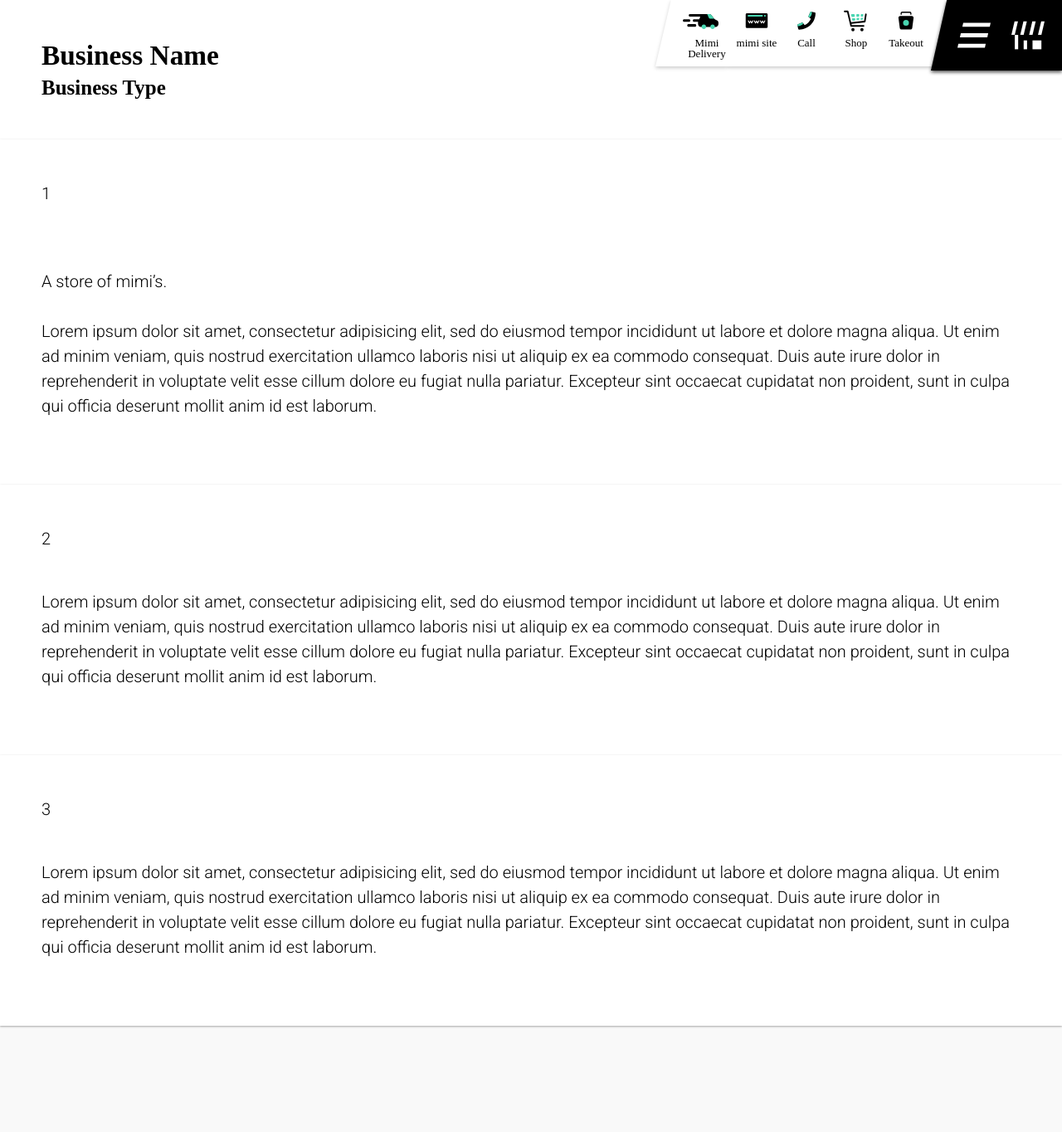
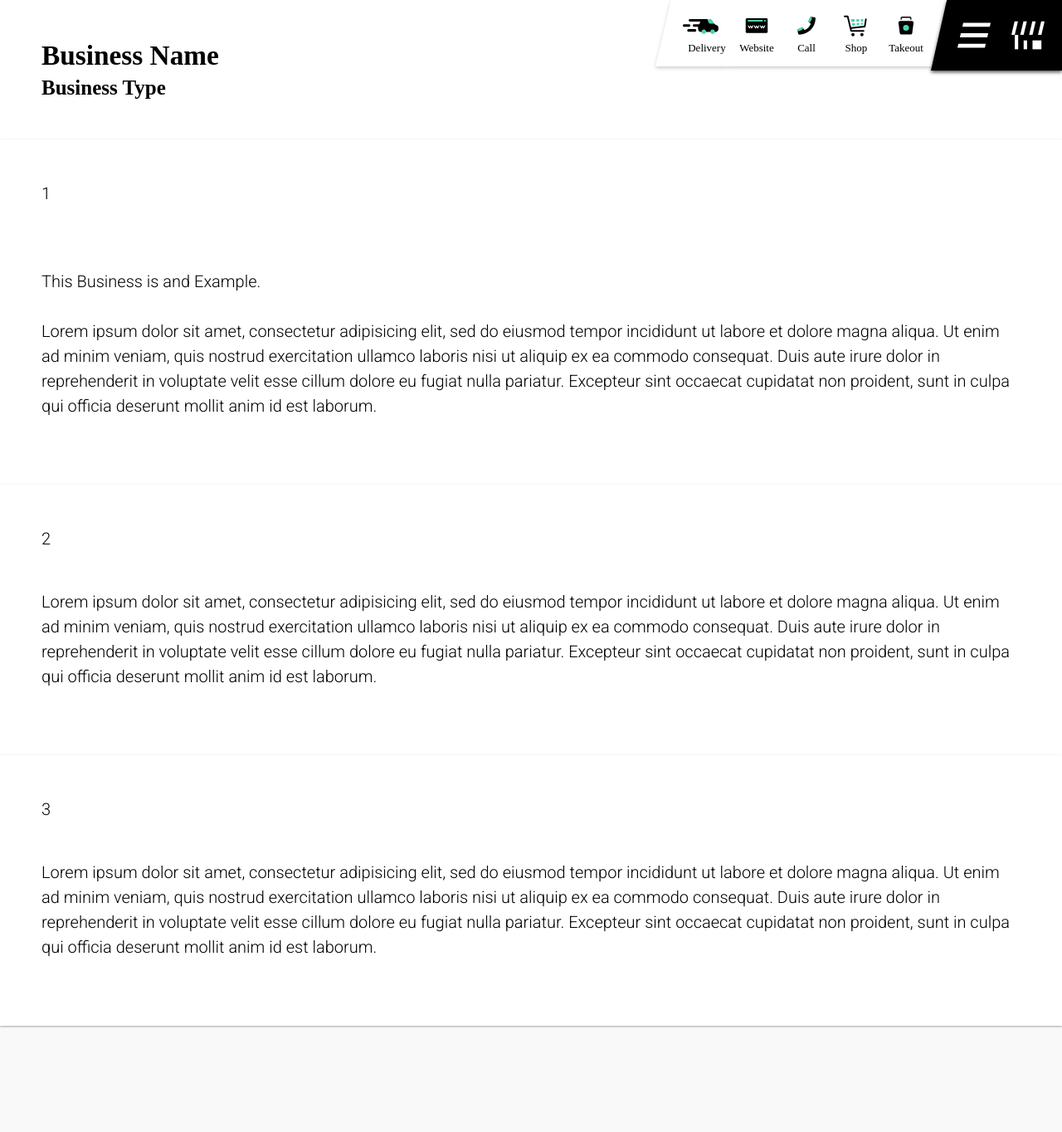
Before and after one commit to wabusiness/wa-business, a Jekyll site: the page built from _businesses/the-puyallup-restaurant-business.md, in a window 1280 px wide. Shown: the whole page at 83% size. Built offline with Jekyll 4.4.1, drawn with Linux system fonts in a browser that asks for light colours; some web fonts are replaced.

Commit message:
Update Business “the-puyallup-restaurant-business”

```diff
--- a/_businesses/the-puyallup-restaurant-business.md
+++ b/_businesses/the-puyallup-restaurant-business.md
@@ -1,22 +1,22 @@
 ---
-title: The Mimi Store
-description: A store of mimi's.
+title: Example Business
+description: This Business is and Example.
 layout: business
 categories: restaurant, puyallup
 hotbar:
-  - label: Mimi Delivery
+  - label: Delivery
     icon: /images/uploads/hotbutton_delivery.svg
-    link: http://crookedwear.com
-  - label: mimi site
+    link: "#"
+  - label: Website
     icon: /images/uploads/hotbutton_website.svg
-    link: http://crooked.studio
+    link: "#"
   - label: Call
     icon: /images/uploads/hotbutton_call.svg
-    link: "#Call"
+    link: "#"
   - label: Shop
     icon: /images/uploads/hotbutton_shopping.svg
-    link: "#Shop"
+    link: "#"
   - label: Takeout
     icon: /images/uploads/hotbutton_takeout.svg
-    link: "#Takeout"
+    link: "#"
 ---
```
